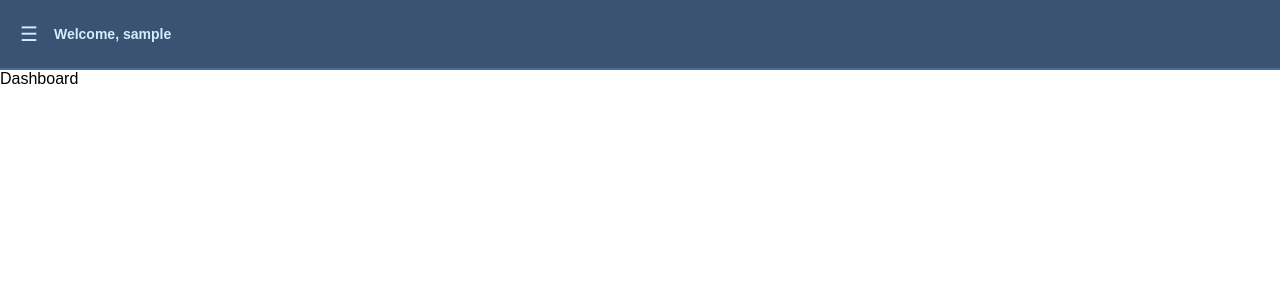
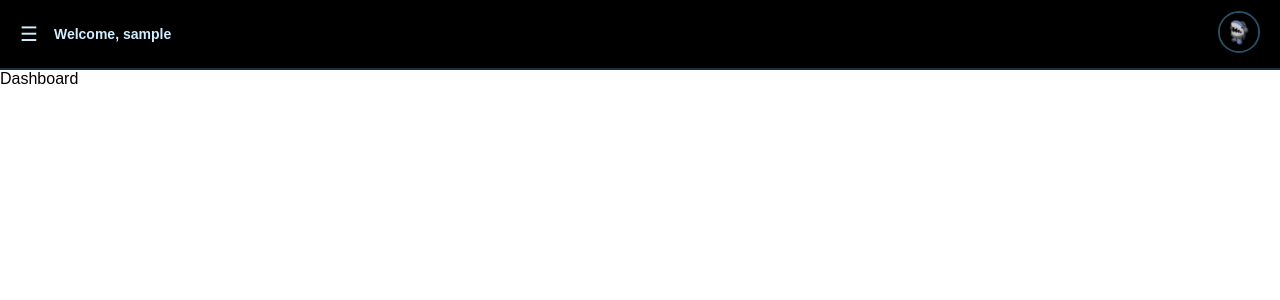
Before and after one commit to helenajanuszki/group11-eece3093, a React (Vite) app in the folder frontend/: page /dashboard in a window 1280 px wide. Shown: the top 300 px of the page. Built offline with nearby package versions, Linux system fonts and the light colour scheme; sample sign-in values are in the browser's storage.

Commit message:
header component with nav bar + pfp with log-out feature + auto dashboard when clicking welcome, <user>

```diff
--- a/frontend/src/App.jsx
+++ b/frontend/src/App.jsx
@@ -13,7 +13,6 @@ function ProtectedRoute({ children }) {
 function App() {
     return (
         <BrowserRouter>
-            <Header />
 
             <Routes>
                 <Route path="/login" element={<LoginPage />} />
@@ -21,11 +20,24 @@ function App() {
 
                 <Route path="/dashboard" element={
                     <ProtectedRoute>
-                        <div>Dashboard</div>
+                        <>
+                            <Header />
+                            <div>Dashboard</div>
+                        </>
                     </ProtectedRoute>
                 } />
 
-                <Route path="/journal" element={<MoodEntriesPage />} />
+                <Route
+                    path="/journal"
+                    element={
+                        <ProtectedRoute>
+                            <>
+                                <Header />
+                                <MoodEntriesPage />
+                            </>
+                        </ProtectedRoute>
+                    }
+                />
 
                 <Route path="/" element={<Navigate to="/login" />} />
             </Routes>
--- a/frontend/src/Register.jsx
+++ b/frontend/src/Register.jsx
@@ -4,7 +4,7 @@ import apiCall from "./api/client"
 import "./styles/auth.css"
 
 const SHARK = "/shark.png"
-const BG = "/bg.png"
+const BG = "/background-faded-blue.avif"
 
 function RegisterPage() {
     const [username, setUsername] = useState("")
--- a/frontend/src/components/Header.jsx
+++ b/frontend/src/components/Header.jsx
@@ -1,22 +1,33 @@
 import { useState } from "react"
+import { useNavigate, Link } from "react-router-dom"
 import NavSidebar from "./Navigation"
 import "./header.css"
 
 function Header() {
     const [open, setOpen] = useState(false)
+    const [showMenu, setShowMenu] = useState(false)
+    const navigate = useNavigate()
+
+    const SHARK = "/shark.png"
+
     const [username] = useState(() => {
         const savedUser = localStorage.getItem("user")
-
         if (!savedUser) return "User"
 
         try {
             const parsedUser = JSON.parse(savedUser)
             return parsedUser.username || "User"
-    } catch (err) {
-        console.error("Could not load user from storage:", err)
+        } catch {
             return "User"
         }
     })
+
+    const handleLogout = () => {
+        localStorage.removeItem("token")
+        localStorage.removeItem("user")
+
+        navigate("/")
+    }
 
     return (
         <>
@@ -25,12 +36,32 @@ function Header() {
                     <button
                         className="hamburger"
                         onClick={() => setOpen(!open)}
-                        type="button"
                     >
                         ☰
                     </button>
 
-                    <h1 className="header-title">Welcome, {username}</h1>
+                    <Link to="/dashboard" className="header-title">
+                        <h1 className="header-title">
+                            Welcome, {username}
+                        </h1>
+                    </Link>
+                </div>
+
+                <div className="profile-container">
+                    <img
+                        src={SHARK}
+                        alt="logo"
+                        className="profile-img"
+                        onClick={() => setShowMenu(!showMenu)}
+                    />
+
+                    {showMenu && (
+                        <div className="profile-dropdown">
+                            <button onClick={handleLogout}>
+                                Logout
+                            </button>
+                        </div>
+                    )}
                 </div>
             </header>
 
--- a/frontend/src/components/Navigation.jsx
+++ b/frontend/src/components/Navigation.jsx
@@ -15,7 +15,7 @@ function NavSidebar({ open, setOpen }) {
                 <Link to="/dashboard" onClick={() => setOpen(false)}>Dashboard</Link>
                 <Link to="/journal" onClick={() => setOpen(false)}>Journal</Link>
                 <Link to="/lists" onClick={() => setOpen(false)}>Lists</Link>
-                <Link to="/profile" onClick={() => setOpen(false)}>Profile</Link>
+                <Link to="/reminders" onClick={() => setOpen(false)}>Reminders</Link>
             </nav>
         </div>
     )
--- a/frontend/src/components/header.css
+++ b/frontend/src/components/header.css
@@ -1,8 +1,7 @@
-/* HEADER */
 .app-header {
     width: 100%;
     height: 70px;
-    background: rgba(10, 40, 80, 0.8);
+    background: rgb(0, 0, 0);
     border-bottom: 2px solid rgba(100, 200, 255, 0.25);
     display: flex;
     align-items: center;
@@ -18,9 +17,10 @@
 .header-title {
     color: #d0eeff;
     font-size: 14px;
+    text-decoration: none;
+    cursor: pointer;
 }
 
-/* HAMBURGER */
 .hamburger {
     font-size: 20px;
     background: transparent;
@@ -29,7 +29,6 @@
     cursor: pointer;
 }
 
-/* SIDEBAR */
 .sidebar {
     position: fixed;
     top: 0;
@@ -47,7 +46,6 @@
     left: 0;
 }
 
-/* CLOSE BUTTON */
 .close-btn {
     background: transparent;
     border: none;
@@ -57,7 +55,6 @@
     margin-bottom: 20px;
 }
 
-/* NAV LINKS */
 .nav-links {
     display: flex;
     flex-direction: column;
@@ -67,9 +64,51 @@
 .nav-links a {
     text-decoration: none;
     color: #e0f4ff;
-    font-size: 10px;
+    font-size: 20px;
 }
 
 .nav-links a:hover {
     color: white;
 }
+
+.profile-container {
+    margin-left: auto;
+    position: relative;
+}
+
+.profile-img {
+    width: 42px;
+    height: 42px;
+    border-radius: 50%;
+    border: 2px solid rgba(100, 200, 255, 0.4);
+    cursor: pointer;
+    object-fit: cover;
+}
+
+.profile-dropdown {
+    position: absolute;
+    top: 55px;
+    right: 0;
+
+    background: rgba(10, 40, 80, 0.95);
+    border: 2px solid rgba(100, 200, 255, 0.25);
+    border-radius: 10px;
+
+    padding: 10px;
+    min-width: 120px;
+}
+
+.profile-dropdown button {
+    width: 100%;
+    background: transparent;
+    border: none;
+    color: #d0eeff;
+    font-size: 12px;
+    border-radius: 8px;
+    cursor: pointer;
+    padding: 8px;
+}
+
+.profile-dropdown button:hover {
+    background: rgba(80, 180, 255, 0.2);
+}
```
Lines whose indentation alone changed are shown as unchanged.
